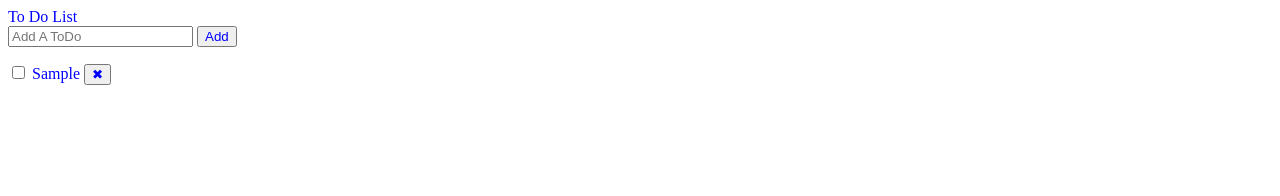
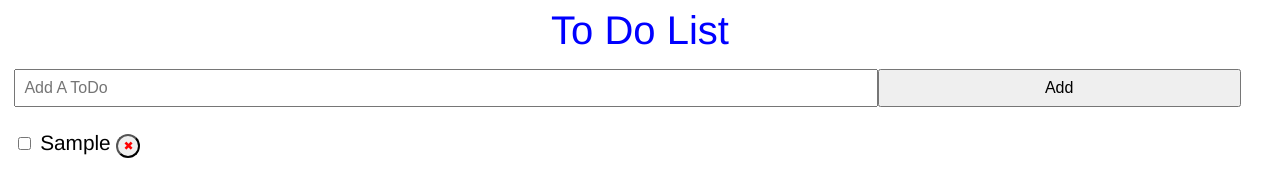
Before and after one commit to kripple/VueToDo, a plain HTML site: page index.html in a window 1280 px wide. Both pictures are taken after typing "Sample" into the empty fields and a click on the button "Add". Drawn offline with nearby package versions, Linux system fonts and the light colour scheme.

Commit message:
add basic styling

```diff
--- a/main.css
+++ b/main.css
@@ -1,8 +1,41 @@
-* {
+#list {
+  list-style: none;
+  padding-left: 0;
+  font-size: 1.3rem;
+  font-family: 'Helvetica Neue', Helvetica, Arial, sans-serif;
+  margin-top: 1.5rem;
+}
+
+#title {
+  font-size: 2.5rem;
+  font-family: 'Helvetica Neue', Helvetica, Arial, sans-serif;
+  width: 100%;
+  text-align: center;
   color: blue;
 }
 
-#list {
-  list-style: none;
-  padding-left: 0;
+.gridContainer {
+  display: grid;
+  grid-template-columns: 69% 29%;
+  margin: 0.4rem;
+  margin-top:1rem;
 }
+
+.container {
+  margin: 0.4rem;
+}
+
+.column {
+  padding: 0.5rem;
+  font-size: 1rem;
+}
+
+.deleteButton {
+  width: 1.5rem;
+  height: 1.5rem;
+  border-radius: 50%;
+  color: red;
+  text-align: center;
+  font-size: 0.75rem;
+  padding:0;
+}
```
